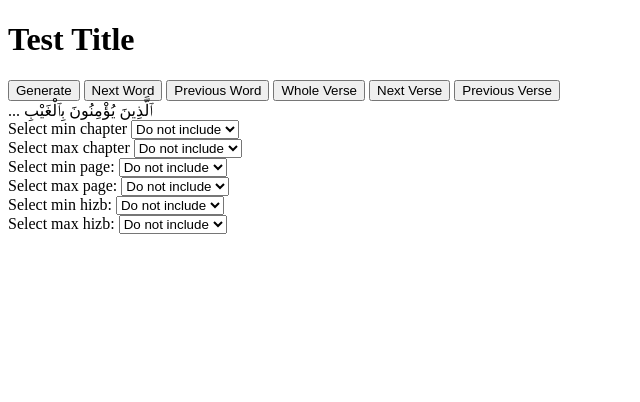
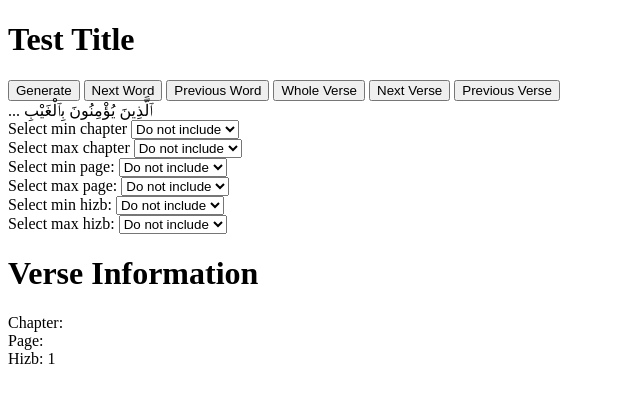
Before and after one commit to mdmarufmotaleb/quran-memoriser, a website with bundled scripts: page index.html in a window 1280 px wide. Both pictures are taken after a click on the button "Generate". Shown: the whole page, without its empty margins (0-640 px from the left). Built offline with nearby package versions, Linux system fonts and the light colour scheme.

Commit message:
Added labels

```diff
--- a/chapters/chapters.js
+++ b/chapters/chapters.js
@@ -20,7 +20,6 @@ var all_chapters = [
     { verses: chapter_4.chapter_4_verses }
 ];
 
-//fix this next. check the below codes esp all verses.
 
 var chapter_and_verse_number = {};
 
--- a/filters/filter.js
+++ b/filters/filter.js
@@ -118,4 +118,4 @@ var page_number = filter(min_page, max_page);
 var hizb_number = filter(min_hizb, max_hizb);
 
 
-export { chapter_number, page_number, hizb_number, min_page, max_page };
+export { chapter_number, page_number, hizb_number };
--- a/index.html
+++ b/index.html
@@ -117,6 +117,20 @@
         </select>
     </div>
 
+    <div>
+        <h1>Verse Information</h1>
+
+        <label>Chapter: </label>
+        <label id="chapter"></label><br>
+
+        <label>Page: </label>
+        <label id="page"></label><br>
+
+        <label>Hizb: </label>
+        <label id="hizb"></label><br>
+    </div>
+
+
     <script type="module" src="show_verse.js"></script>
     <script type="module" src="./filters/filter.js"></script>
 </body>
--- a/show_verse.js
+++ b/show_verse.js
@@ -1,5 +1,6 @@
 import { generate } from './generate.js';
 import { show_words } from './format_verse.js';
+import { chapter_number, page_number, hizb_number } from './filters/filter.js';
 
 let verse = '';
 let current_number_of_words = 3;
@@ -14,6 +15,7 @@ async function show_verse() {
 
     var trimmed_verse = show_words(verse, current_number_of_words);
     document.getElementById('show_verse').textContent = trimmed_verse;
+    show_verse_info();
 }
 
 async function show_next_verse() {
@@ -98,6 +100,12 @@ function show_whole_verse() {
     document.getElementById('show_verse').textContent = trimmed_verse;
 }
 
+function show_verse_info() {
+    document.getElementById('chapter').textContent = chapter_number;
+    document.getElementById('page').textContent = page_number;
+    document.getElementById('hizb').textContent = hizb_number;
+}
+
 window.show_verse = show_verse;
 window.next_word = next_word;
 window.previous_word = previous_word;
```
